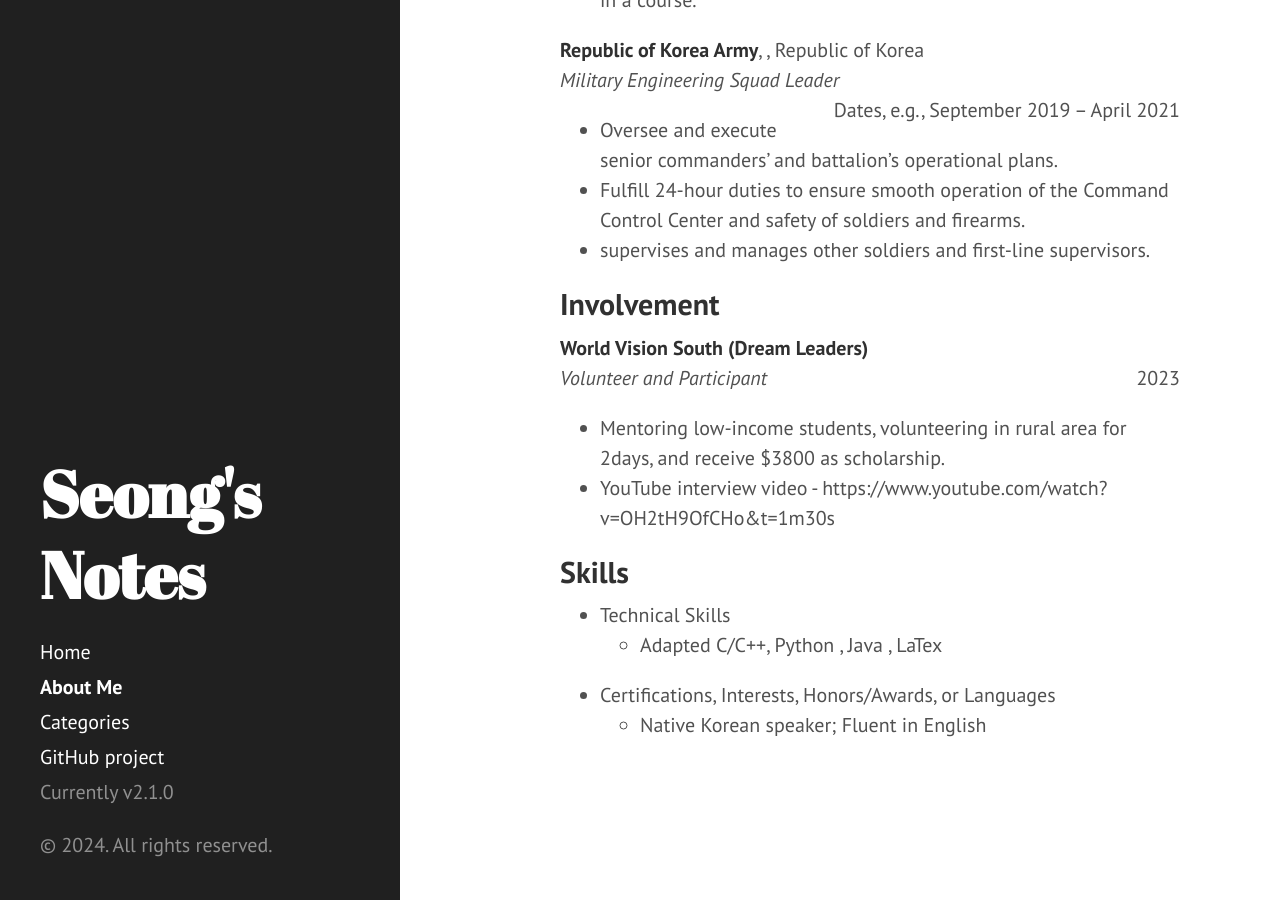
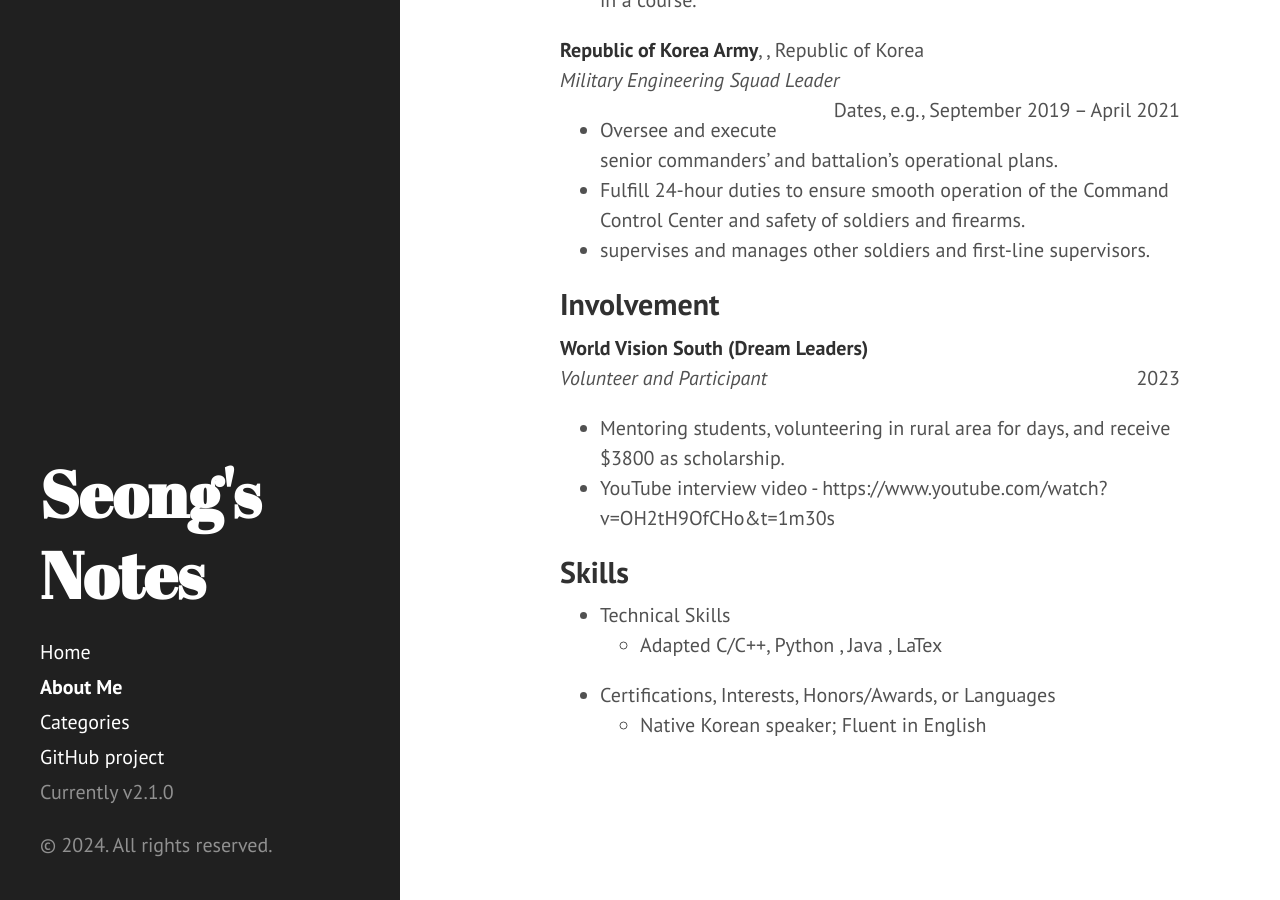
Before and after one commit to GwangseongCho/GwangseongCho.github.io, a Jekyll site: the page built from about.md, in a window 1280 px wide and 900 px high, scrolled down 922 px. Built offline with Jekyll 4.4.1, drawn with Linux system fonts in a browser that asks for light colours.

Commit message:
edit resume page

```diff
--- a/about.md
+++ b/about.md
@@ -81,7 +81,7 @@ title: About Me
     <br>
 </p>
 
-- Mentoring low-income students, volunteering in rural area for 2days, and receive $3800 as scholarship.
+- Mentoring students, volunteering in rural area for days, and receive $3800 as scholarship.
 - YouTube interview video - https://www.youtube.com/watch?v=OH2tH9OfCHo&t=1m30s
 
 ## Skills
```
